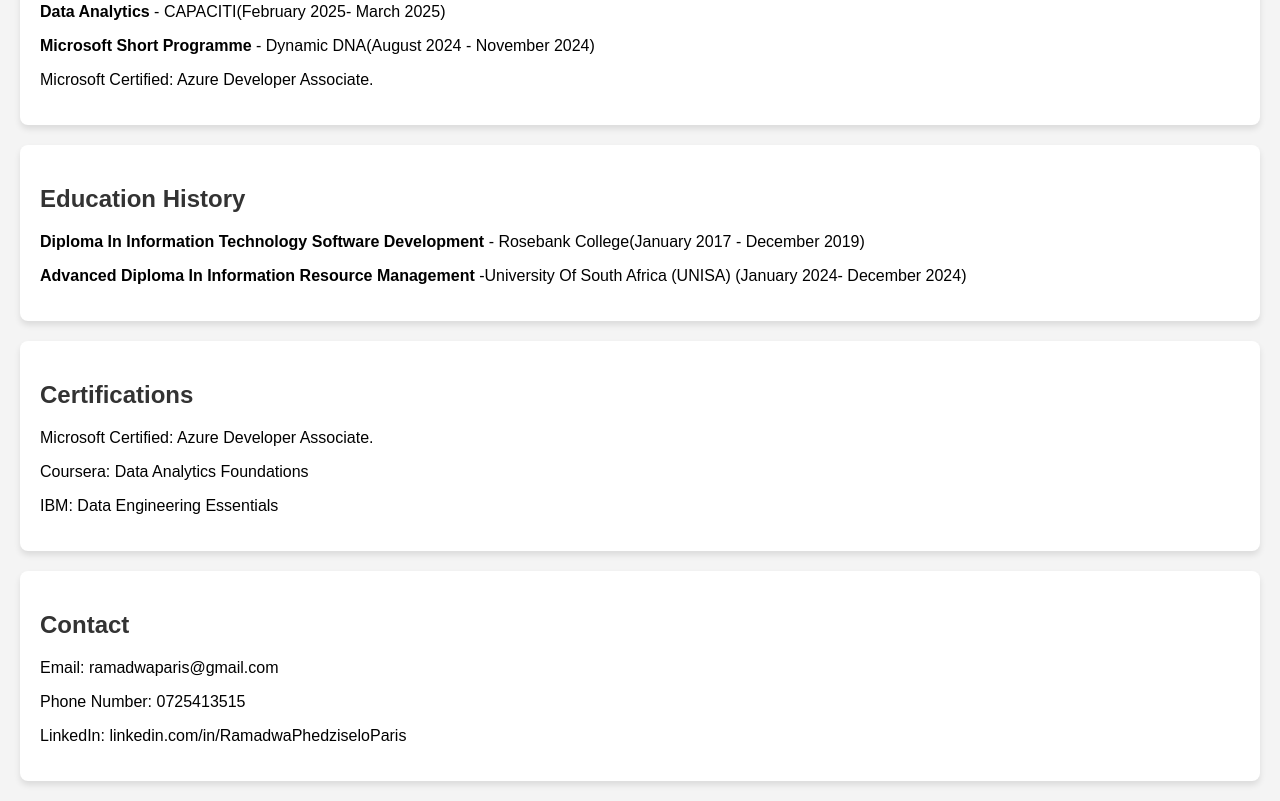
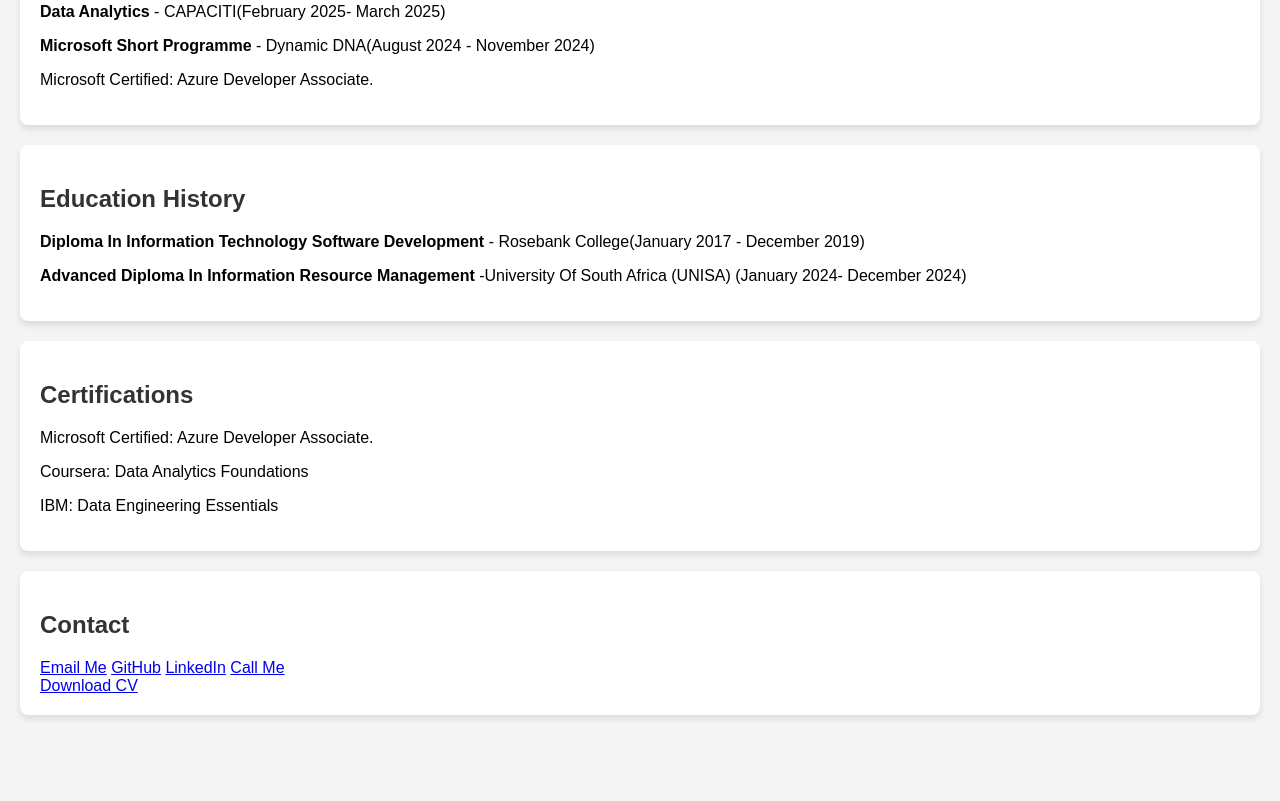
Before and after one commit to RamadwaParis/Ramadwa-Paris-, a plain HTML site: page index.html in a window 1280 px wide. Shown: the part 706-1507 px from the top of the page. After the commit the page ends 1441 px from the top, so only its background shows below. Drawn offline with Linux system fonts and the light colour scheme.

Commit message:
Update index.html

```diff
--- a/index.html
+++ b/index.html
@@ -48,11 +48,17 @@
        <p>Coursera: Data Analytics Foundations</p>
        <p>IBM: Data Engineering Essentials</p>
     </section>
-    <section id="contact">
-        <h2>Contact</h2>
-        <p>Email: ramadwaparis@gmail.com</p>
-        <p>Phone Number: 0725413515</p>
-        <p>LinkedIn: linkedin.com/in/RamadwaPhedziseloParis</p>
-    </section>
+
+     <section>
+    <h2>Contact</h2>
+    <div class="contact">
+      <a href="mailto: ramadwaparis@gmail.com">Email Me</a>
+      <a href="https://github.com/RamadwaParis" target="_blank">GitHub</a>
+      <a href="https://linkedin.com/in/RamadwaPhedziseloParis"target="_blank">LinkedIn</a>
+	 <a href="tel: +27725413515" target="_blank">Call Me</a>
+
+    </div>
+    <a href="Molefe Tlotlo.pdf" class="resume-btn" download>Download CV</a>
+  </section>
 </body>
 </html>
```
